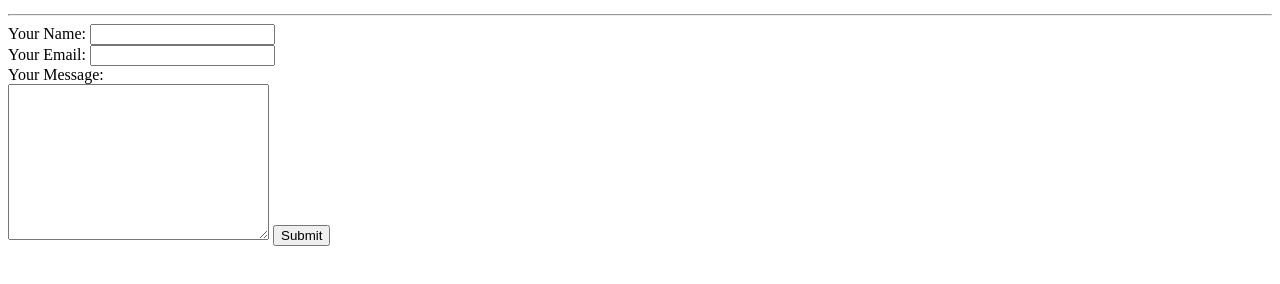
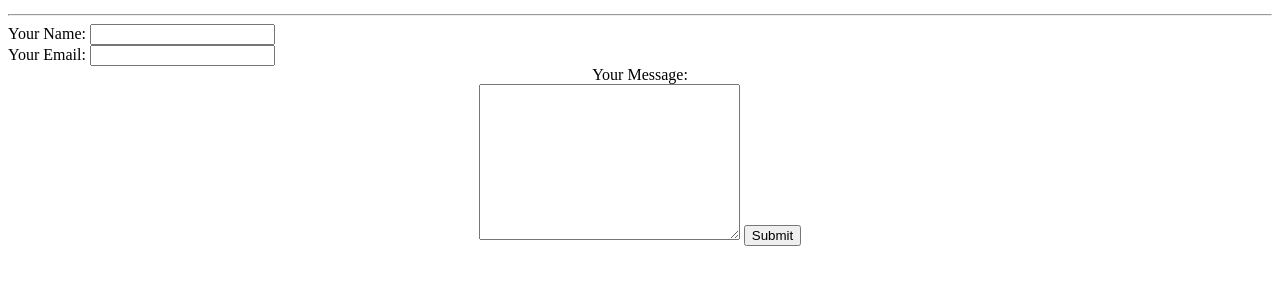
Before and after one commit to Durgaprasadshalva/cv, a plain HTML site: page Contact Details.html in a window 1280 px wide. Shown: the part 340-624 px from the top of the page. Drawn offline with Linux system fonts and the light colour scheme.

Commit message:
Update Contact Details.html

```diff
--- a/Contact Details.html
+++ b/Contact Details.html
@@ -18,7 +18,7 @@
       <input type="text" name="yourName" value=""><br>
       <label>Your Email:</label>
       <input type="email" name="yourEmail" value=""><br>
-      <label>Your Message:</label><br>
+      <label><center>Your Message:</label><br>
       <textarea name="yourMessage" rows="10" cols="30"></textarea>
       <input type="submit" name="">
     </form>
```
